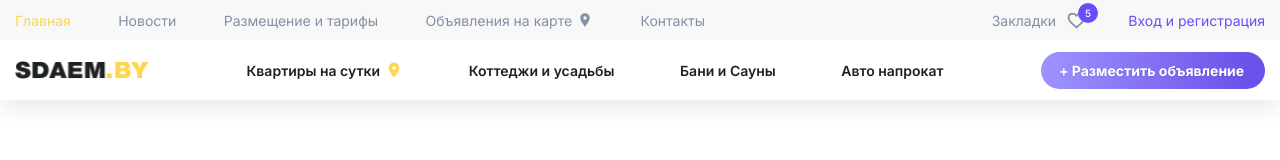
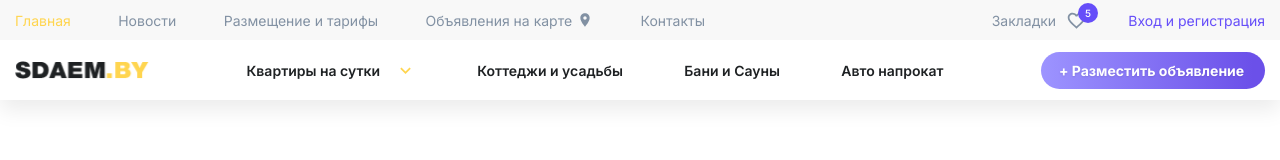
Before and after one commit to Undefined-deve1oper/react-sdaem-by, a React (Create React App) app: page / in a window 1280 px wide. Shown: the top 160 px of the page. Built offline with nearby package versions, Linux system fonts and the light colour scheme.

Commit message:
add dropdown in header

```diff
--- a/package.json
+++ b/package.json
@@ -18,6 +18,7 @@
     "react-dom": "^18.2.0",
     "react-router-dom": "^5.3.0",
     "react-scripts": "5.0.1",
+    "react-select": "^5.7.0",
     "sass": "^1.51.0",
     "typescript": "^4.9.4",
     "web-vitals": "^2.1.4"
--- /dev/null
+++ b/src/app/components/common/Dropdown/Dropdown.tsx
@@ -0,0 +1,60 @@
+import React, {useState} from 'react';
+import {NavLink, useHistory} from "react-router-dom";
+import {RoutesNavType} from "../../../router/routes";
+import {Menu, MenuItem} from "@mui/material";
+import {KeyboardArrowDown} from "@mui/icons-material";
+
+type DropdownProps = {
+    defaultOption: RoutesNavType;
+    options: RoutesNavType[];
+}
+
+const Dropdown: React.FC<DropdownProps> = ({options, defaultOption}) => {
+    const history = useHistory();
+    const [anchorEl, setAnchorEl] = useState<HTMLElement | null>(null);
+    const {path, name} = defaultOption;
+    const open = Boolean(anchorEl);
+
+    const handleClick = (event: React.MouseEvent<HTMLElement>) => {
+        setAnchorEl(event.currentTarget);
+    };
+    const handleClose = () => {
+        setAnchorEl(null);
+    };
+    const handleClickSettingsItem = (path: string) => {
+        history.push(path);
+        handleClose();
+    };
+
+    return (
+        <div className="dropdown">
+            <div className="dropdown__header">
+                <NavLink to={path}>{name}</NavLink>
+                <button className="dropdown__icon" onClick={handleClick}>
+                    <KeyboardArrowDown/>
+                </button>
+            </div>
+            <Menu
+                anchorEl={anchorEl}
+                open={open}
+                onClose={handleClose}
+                onClick={handleClose}
+                transformOrigin={{ horizontal: 'center', vertical: 'top' }}
+                anchorOrigin={{ horizontal: 'left', vertical: 'bottom' }}
+                className='dropdown-menu'
+            >
+                {options.map((option) => (
+                    <MenuItem
+                        key={option.path}
+                        className="dropdown-menu__item"
+                        onClick={() => handleClickSettingsItem(option.path)}
+                    >
+                        {option.name}
+                    </MenuItem>
+                ))}
+            </Menu>
+        </div>
+    );
+};
+
+export default Dropdown;
--- /dev/null
+++ b/src/app/components/common/Dropdown/index.ts
@@ -0,0 +1,3 @@
+import Dropdown from "./Dropdown";
+
+export default Dropdown;
--- /dev/null
+++ b/src/app/components/common/Dropdown/styles/_dropdown.scss
@@ -0,0 +1,56 @@
+.dropdown {
+	position: relative;
+	// .dropdown__header
+	&__header {
+		font-weight: 600;
+		font-size: 14px;
+		line-height: 17px;
+		color: $darkColor;
+
+		display: flex;
+		align-items: center;
+		justify-content: center;
+		@include adaptiv-value("gap", 15, 5, 1);
+
+		& > * {
+			color: inherit;
+		}
+	}
+
+	// .dropdown__icon
+	&__icon {
+		display: flex;
+		align-items: center;
+		justify-content: center;
+	}
+
+	// .dropdown-menu
+	&-menu {
+		width: calc(100% + 100px);
+		margin: 40px 0px 0px 0px;
+
+		& .MuiList-root {
+			border-radius: 10px;
+			padding: 0;
+			box-shadow: 0px 0px 40px rgba(135, 124, 202, 0.3);
+		}
+
+		&__item {
+			&.MuiMenuItem-root {
+				font-size: 14px;
+				line-height: 17px;
+				color: $darkColor;
+				padding: 10px 15px;
+
+				& a {
+					color: inherit;
+					text-decoration: none;
+				}
+			}
+		}
+
+		@media (any-hover: hover) {
+			transition: all 0.2s ease-out .3s;
+		}
+	}
+}
--- a/src/app/components/common/NavItem/NavItem.tsx
+++ b/src/app/components/common/NavItem/NavItem.tsx
@@ -2,6 +2,7 @@ import React from 'react';
 import {RoutesNavType} from "../../../router/routes";
 import {NavLink} from "react-router-dom";
 import {Icon} from "@mui/material";
+import Dropdown from "../Dropdown";
 
 type NavItemProps = {
     route: RoutesNavType;
@@ -11,6 +12,9 @@ type NavItemProps = {
 const NavItem: React.FC<NavItemProps> = ({route, closeMenu}) => {
     return (
         <li className="menu__item">
+            {route.path && route.submenu ? (
+                <Dropdown defaultOption={route} options={route.submenu}/>
+            ) : (
                 <NavLink
                     activeClassName="_active"
                     className={"menu__link"}
@@ -20,6 +24,7 @@ const NavItem: React.FC<NavItemProps> = ({route, closeMenu}) => {
                     {route.name}
                     {route.icon && <Icon component={route.icon}/>}
                 </NavLink>
+            )}
         </li>
     );
 };
--- a/src/app/router/routes.tsx
+++ b/src/app/router/routes.tsx
@@ -1,11 +1,12 @@
 import React from "react";
 import {LocationOn} from "@mui/icons-material";
+import {SvgIconTypeMap} from "@mui/material";
 import {OverridableComponent} from "@mui/material/OverridableComponent";
-import {SvgIconTypeMap} from "@mui/material";
 
 const Login = React.lazy(() => import('../layouts/login'));
 const Main = React.lazy(() => import('../layouts/main'));
 const News = React.lazy(() => import('../layouts/news'));
+
 
 export type RoutesNavType = {
     path: string;
@@ -18,8 +19,8 @@ export type RoutesNavType = {
 };
 
 export const navigationRoutes = [
-    { path: "/", name: "Главная", exact: true },
-    { path: "/news", name: "Новости", exact: false },
+    {path: "/", name: "Главная", exact: true},
+    {path: "/news", name: "Новости", exact: false},
     {
         path: "/accommodation-and-rates",
         name: "Размещение и тарифы",
@@ -31,7 +32,7 @@ export const navigationRoutes = [
         exact: false,
         icon: LocationOn
     },
-    { path: "/contacts", name: "Контакты", exact: false }
+    {path: "/contacts", name: "Контакты", exact: false}
 ];
 
 export const productsNavigationRoutes = [
@@ -64,8 +65,6 @@ export const productsNavigationRoutes = [
                 path: "/apartments-for-a-day/voronezh"
             }
         ],
-        iconColor: "secondary.main",
-        icon: LocationOn
     },
     {
         path: "/cottages-and-manor/",
@@ -82,7 +81,7 @@ export const productsNavigationRoutes = [
 ];
 
 export const routes = [
-    { path: "/", component: Main, exact: true },
-    { path: "/login/:type?", component: Login, exact: true },
-    { path: "/news/:newsId?", component: News, exact: true }
+    {path: "/", component: Main, exact: true},
+    {path: "/login/:type?", component: Login, exact: true},
+    {path: "/news/:newsId?", component: News, exact: true}
 ];
--- a/src/app/scss/components/index.scss
+++ b/src/app/scss/components/index.scss
@@ -2,4 +2,5 @@
 @import "../../components/common/NavList/styles/navList";
 @import "../../components/common/Logo/styles/logo";
 @import "../../components/common/Bookmark/styles/bookmark";
+@import "../../components/common/Dropdown/styles/dropdown";
 @import "../../components/common/Fields/SelectField/styles/select-field";
--- /dev/null
+++ b/src/app/types/types.ts
@@ -0,0 +1,3 @@
+export type refType = {
+    current?: any;
+}
```
Also changed, not shown: 1 other file (tests, documents, lock files or other folders). Lines whose indentation alone changed are shown as unchanged.
